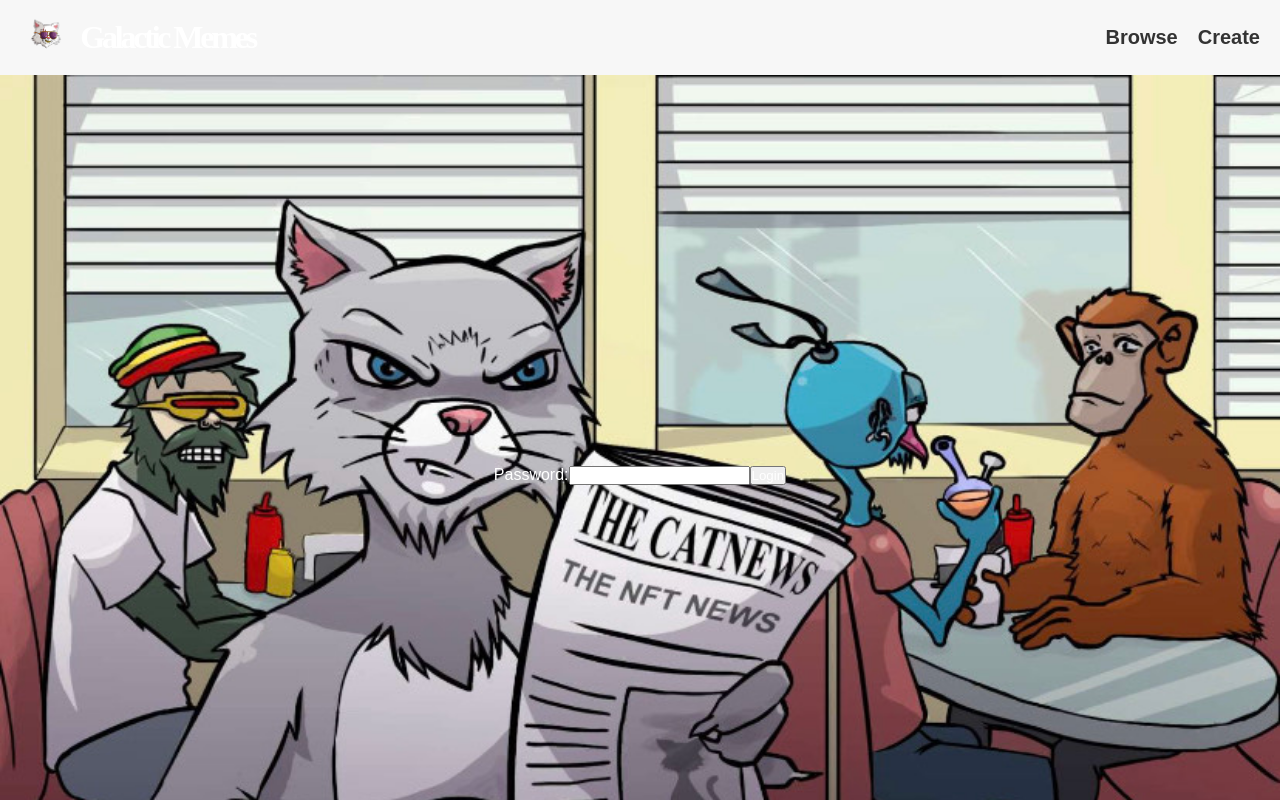
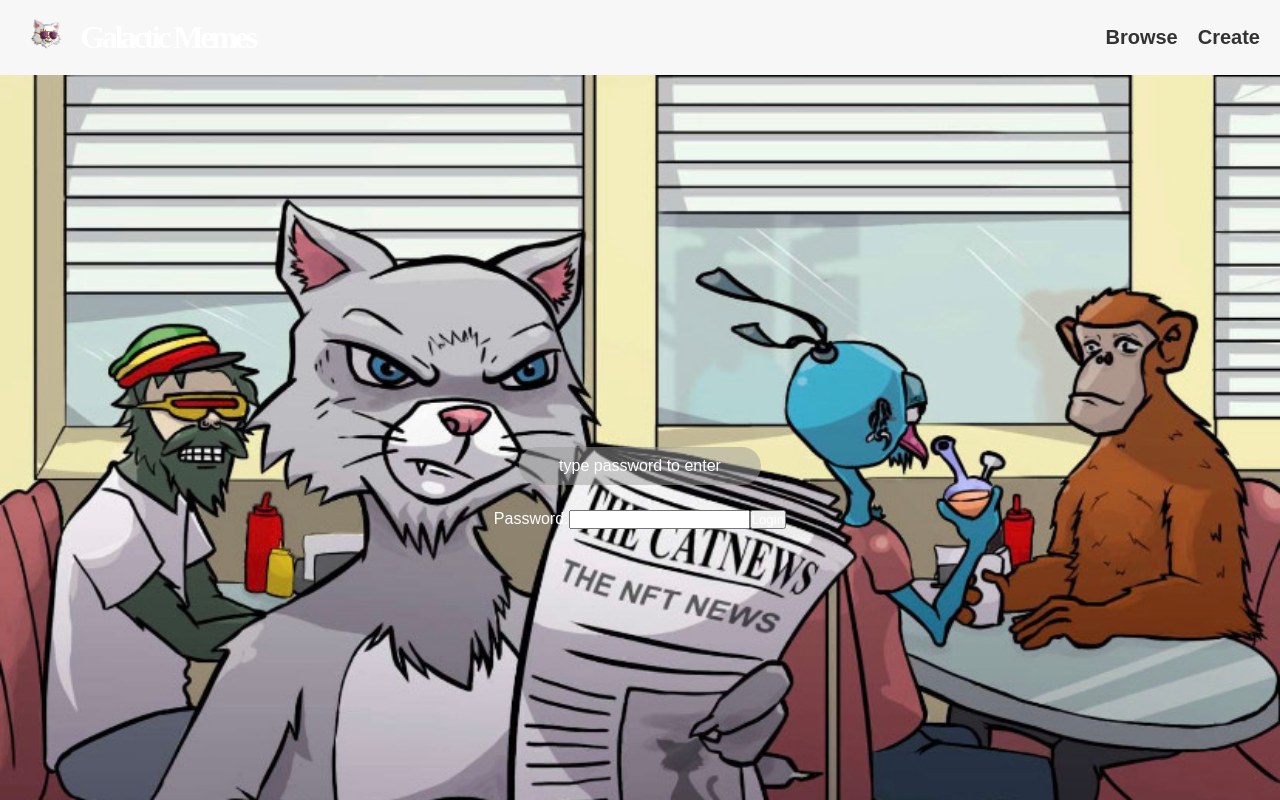
Before and after one commit to jlloyd0430/Galactic-meme-dashboard, a React (Create React App) app: page / in a window 1280 px wide. Shown: the top 800 px of the page. Built offline with nearby package versions, Linux system fonts and the light colour scheme.

Commit message:
Update App.js

```diff
--- a/src/App.js
+++ b/src/App.js
@@ -46,6 +46,7 @@ export default function App() {
             }}
           >
             <form onSubmit={handleSubmit}>
+              <div className="password-title">type password to enter</div>
               <label htmlFor="password">Password:</label>
               <input
                 type="password"
```
